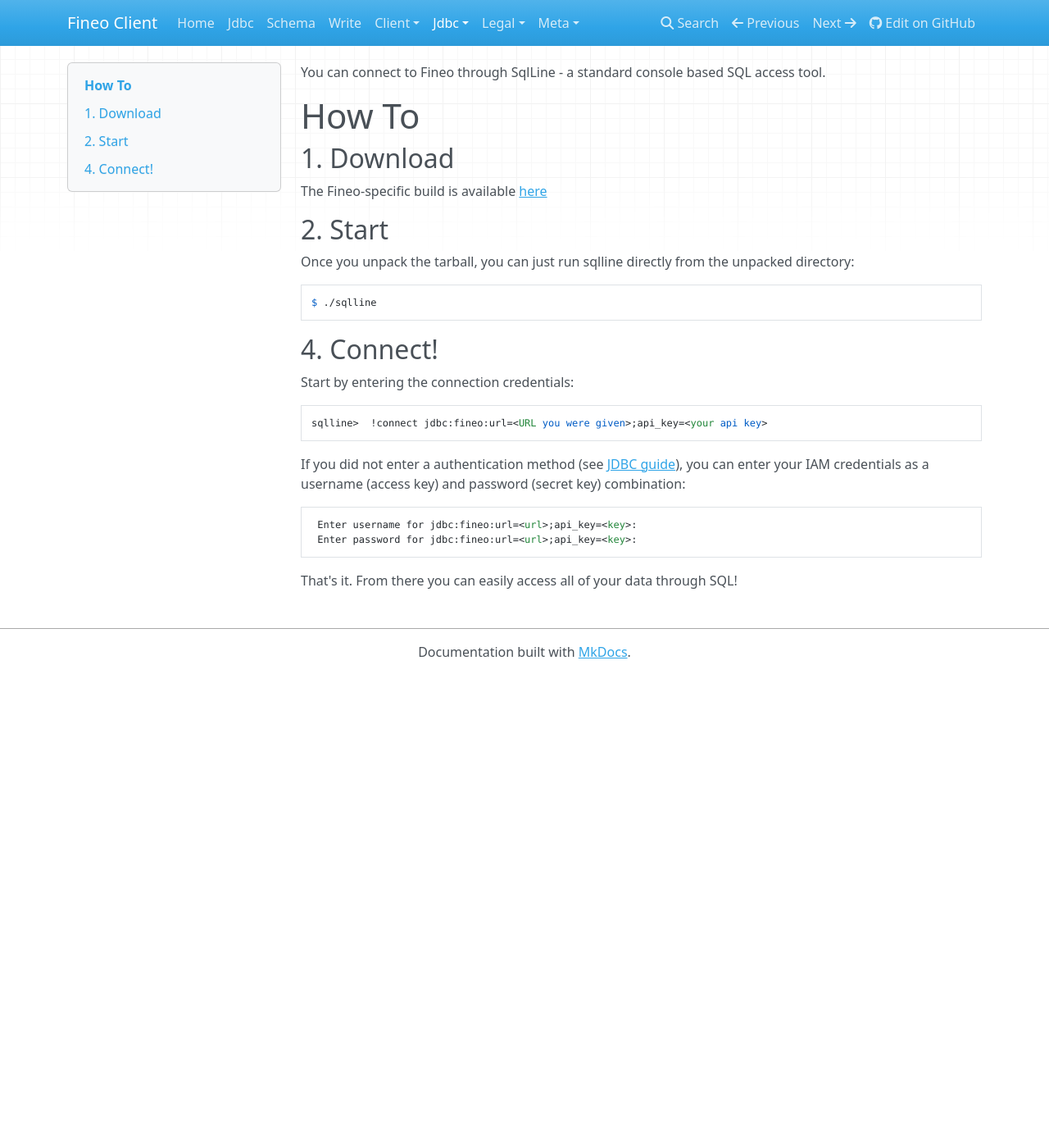
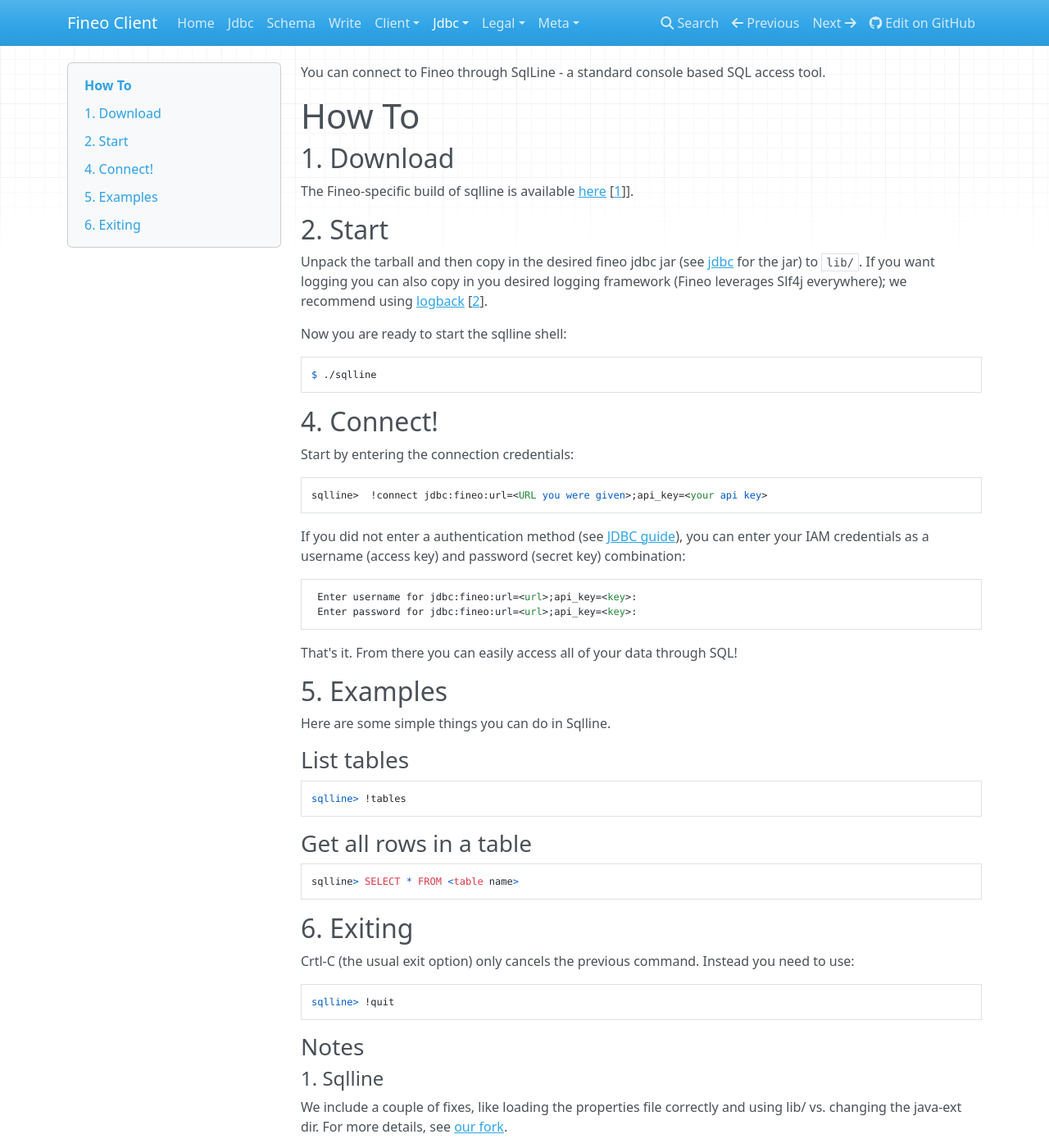
Before and after one commit to fineoio/fineo-client, an MkDocs documentation site: the page built from docs/jdbc/sqlline.md, in a window 1280 px wide and 1400 px high. Shown: the whole window at 82% size. Built offline with MkDocs 1.6.1, drawn with Linux system fonts in a browser that asks for light colours; nearby versions of some CDN libraries; some of the changed text lies outside the part shown.

Commit message:
[Doc] Updating sqlline reference

````diff
--- a/docs/jdbc/sqlline.md
+++ b/docs/jdbc/sqlline.md
@@ -4,11 +4,15 @@
 
 ## 1. Download
 
-The Fineo-specific build is available [here](http://maven.fineo.io/release/sqlline/sqlline/1.1.10-fineo-1.0/sqlline-1.1.10-fineo-1.0.tar.gz)
+The Fineo-specific build of sqlline is available [here] [[1](#sqlline)]].
 
 ## 2. Start
 
-Once you unpack the tarball, you can just run sqlline directly from the unpacked directory:
+Unpack the tarball and then copy in the desired fineo jdbc jar (see [jdbc](/Jdbc) for the jar) to
+ `lib/`. If you want logging you can also copy in you desired logging framework (Fineo leverages
+ Slf4j everywhere); we recommend using [logback](http://logback.qos.ch/) [[2](#logback)].
+
+Now you are ready to start the sqlline shell:
 
 ```
 $ ./sqlline
@@ -30,3 +34,40 @@
 ```
 
 That's it. From there you can easily access all of your data through SQL!
+
+## 5. Examples
+
+Here are some simple things you can do in Sqlline.
+
+### List tables
+
+```
+sqlline> !tables
+```
+
+### Get all rows in a table
+
+```
+sqlline> SELECT * FROM <table name>
+```
+
+## 6. Exiting
+
+Crtl-C (the usual exit option) only cancels the previous command. Instead you need to use:
+
+```
+sqlline> !quit
+```
+
+### Notes
+
+#### 1. Sqlline
+We include a couple of fixes, like loading the properties file correctly and using lib/ vs.
+changing the java-ext dir. For more details, see [our fork](https://github.com/fineo-io/sqlline).
+
+#### 2. Logback
+For logback, the jars you need are: [logback-core] and [logback-classic]. Download these jars and add them to the `lib/` directory.
+
+[here]: http://maven.fineo.io/release/sqlline/sqlline/1.1.10-fineo-1.1/sqlline-1.1.10-fineo-1.1.tar.gz
+[logback-core]: http://central.maven.org/maven2/ch/qos/logback/logback-core/1.1.7/logback-core-1.1.7.jar
+[logback-classic]: http://central.maven.org/maven2/ch/qos/logback/logback-classic/1.1.7/logback-classic-1.1.7.jar
````
